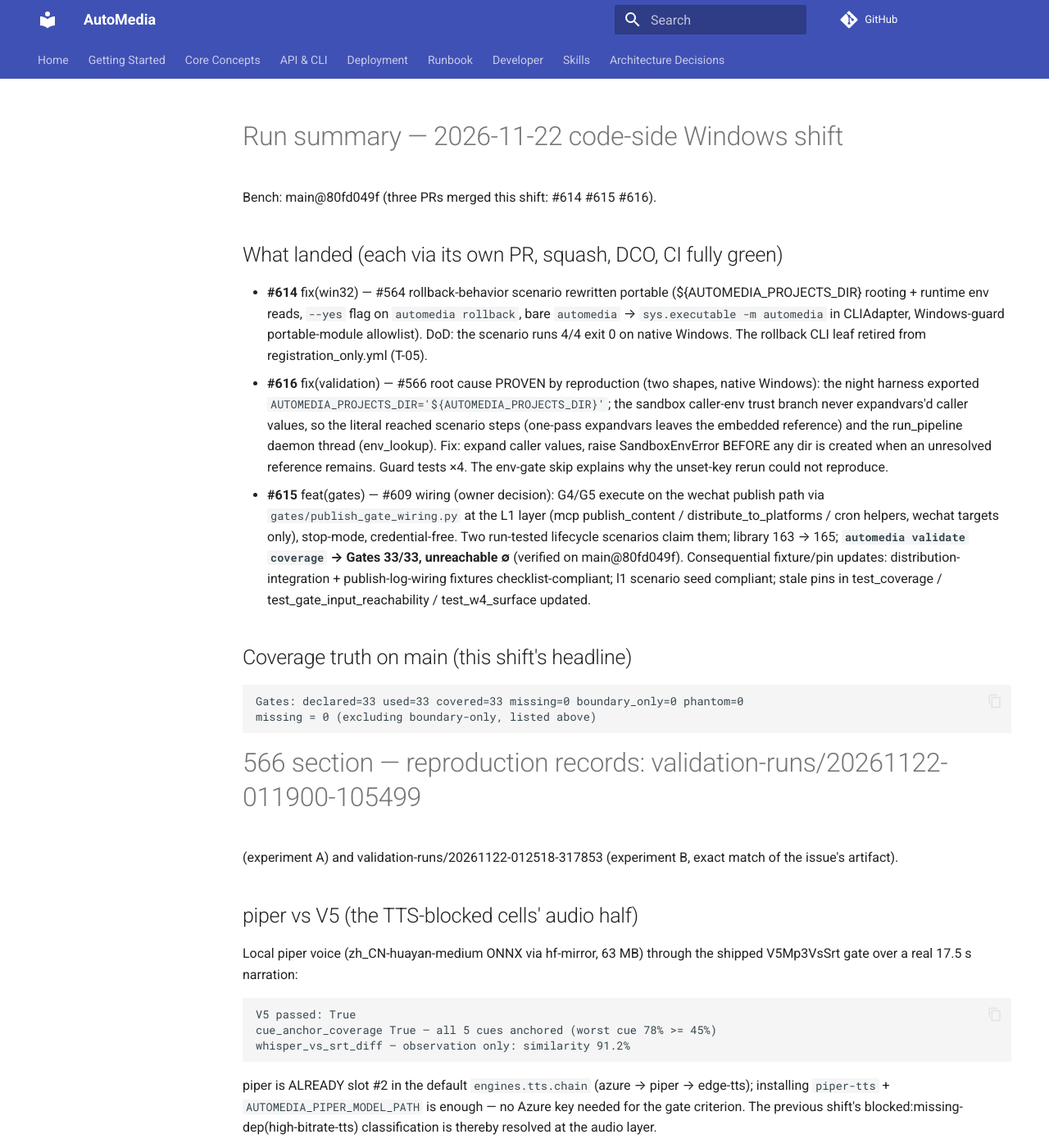
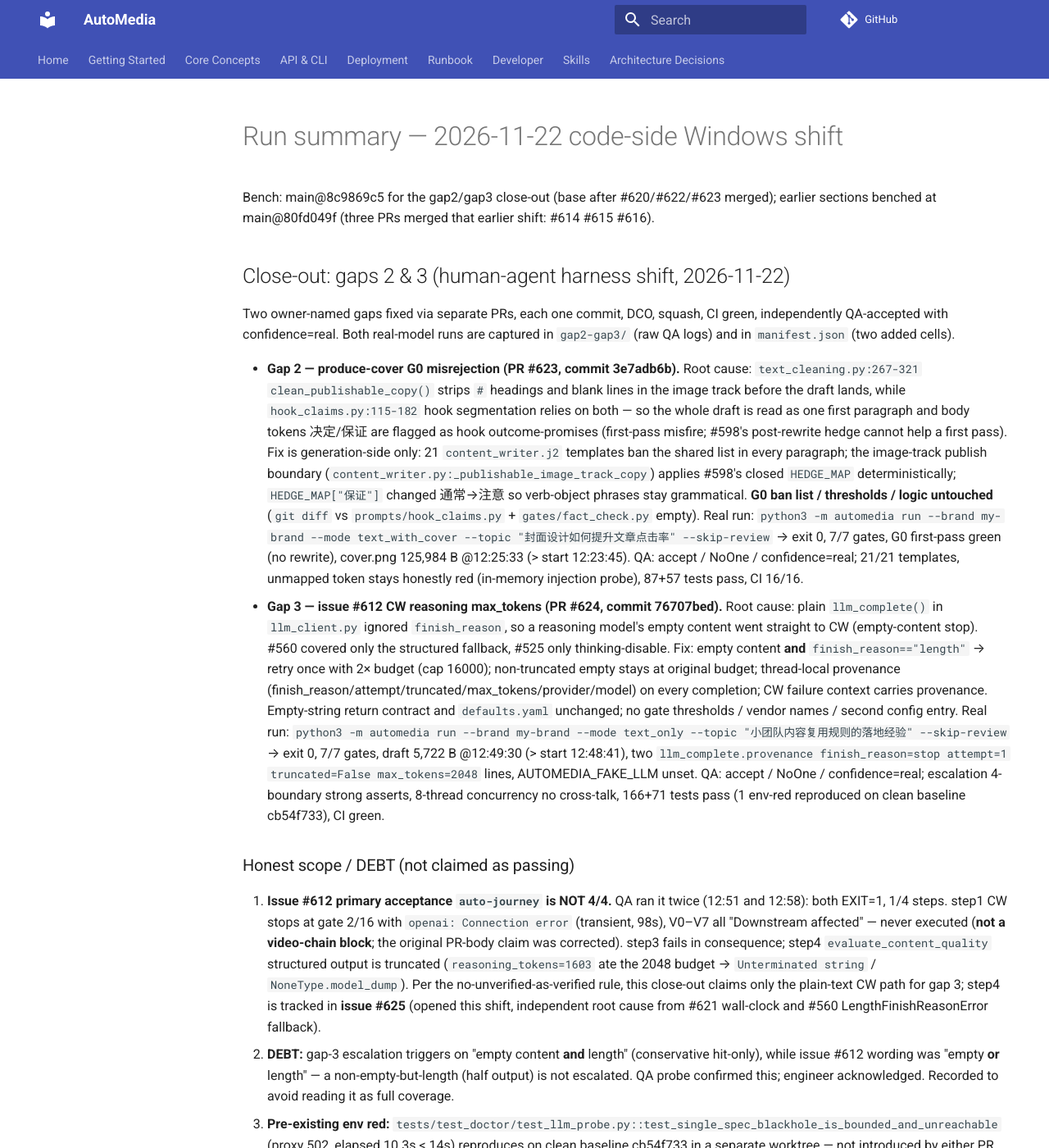
Before and after one commit to 1StepMore/AutoMedia, an MkDocs documentation site: the page built from docs/dev/validation-evidence/production-matrix/2026-11-22/run-summary.md, in a window 1280 px wide and 1400 px high. Shown: the whole window at 82% size. Built offline with MkDocs 1.6.1 and Material for MkDocs 9.7.7, drawn with Linux system fonts in a browser that asks for light colours; comment, search, counter and statistics services are not loaded; some of the changed text lies outside the part shown.

Commit message:
chore(validation): record gap2/gap3 real-model evidence (2026-11-22) (#628)
Signed-off-by: 1StepMore <140780063+1StepMore@users.noreply.github.com>

```diff
--- /dev/null
+++ b/docs/dev/validation-evidence/production-matrix/2026-11-22/gap2-gap3/qa-gap2-meta.txt
@@ -0,0 +1,2 @@
+QA_VERIFY_START=2026-11-22 12:23:45 +0800
+EXIT_CODE=0
--- /dev/null
+++ b/docs/dev/validation-evidence/production-matrix/2026-11-22/gap2-gap3/qa-gap3-auto-rerun-meta.txt
@@ -0,0 +1,2 @@
+AUTO_JOURNEY_RERUN_START=2026-11-22 12:58:13 +0800
+AUTO_JOURNEY_RERUN_EXIT=1
--- /dev/null
+++ b/docs/dev/validation-evidence/production-matrix/2026-11-22/gap2-gap3/qa-gap3-meta.txt
@@ -0,0 +1,2 @@
+QA_GAP3_START=2026-11-22 12:48:41 +0800
+EXIT_CODE=0
--- a/docs/dev/validation-evidence/production-matrix/2026-11-22/run-summary.md
+++ b/docs/dev/validation-evidence/production-matrix/2026-11-22/run-summary.md
@@ -1,6 +1,26 @@
 # Run summary — 2026-11-22 code-side Windows shift
 
-Bench: main@80fd049f (three PRs merged this shift: #614 #615 #616).
+Bench: main@8c9869c5 for the gap2/gap3 close-out (base after #620/#622/#623 merged); earlier sections benched at main@80fd049f (three PRs merged that earlier shift: #614 #615 #616).
+
+## Close-out: gaps 2 & 3 (human-agent harness shift, 2026-11-22)
+
+Two owner-named gaps fixed via separate PRs, each one commit, DCO, squash, CI green, independently QA-accepted with confidence=real. Both real-model runs are captured in `gap2-gap3/` (raw QA logs) and in `manifest.json` (two added cells).
+
+- **Gap 2 — produce-cover G0 misrejection (PR #623, commit 3e7adb6b).** Root cause: `text_cleaning.py:267-321` `clean_publishable_copy()` strips `#` headings and blank lines in the image track before the draft lands, while `hook_claims.py:115-182` hook segmentation relies on both — so the whole draft is read as one first paragraph and body tokens 决定/保证 are flagged as hook outcome-promises (first-pass misfire; #598's post-rewrite hedge cannot help a first pass). Fix is generation-side only: 21 `content_writer.j2` templates ban the shared list in every paragraph; the image-track publish boundary (`content_writer.py:_publishable_image_track_copy`) applies #598's closed `HEDGE_MAP` deterministically; `HEDGE_MAP["保证"]` changed 通常→注意 so verb-object phrases stay grammatical. **G0 ban list / thresholds / logic untouched** (`git diff` vs `prompts/hook_claims.py` + `gates/fact_check.py` empty). Real run: `python3 -m automedia run --brand my-brand --mode text_with_cover --topic "封面设计如何提升文章点击率" --skip-review` → exit 0, 7/7 gates, G0 first-pass green (no rewrite), cover.png 125,984 B @12:25:33 (> start 12:23:45). QA: accept / NoOne / confidence=real; 21/21 templates, unmapped token stays honestly red (in-memory injection probe), 87+57 tests pass, CI 16/16.
+- **Gap 3 — issue #612 CW reasoning max_tokens (PR #624, commit 76707bed).** Root cause: plain `llm_complete()` in `llm_client.py` ignored `finish_reason`, so a reasoning model's empty content went straight to CW (empty-content stop). #560 covered only the structured fallback, #525 only thinking-disable. Fix: empty content **and** `finish_reason=="length"` → retry once with 2× budget (cap 16000); non-truncated empty stays at original budget; thread-local provenance (finish_reason/attempt/truncated/max_tokens/provider/model) on every completion; CW failure context carries provenance. Empty-string return contract and `defaults.yaml` unchanged; no gate thresholds / vendor names / second config entry. Real run: `python3 -m automedia run --brand my-brand --mode text_only --topic "小团队内容复用规则的落地经验" --skip-review` → exit 0, 7/7 gates, draft 5,722 B @12:49:30 (> start 12:48:41), two `llm_complete.provenance finish_reason=stop attempt=1 truncated=False max_tokens=2048` lines, AUTOMEDIA_FAKE_LLM unset. QA: accept / NoOne / confidence=real; escalation 4-boundary strong asserts, 8-thread concurrency no cross-talk, 166+71 tests pass (1 env-red reproduced on clean baseline cb54f733), CI green.
+
+### Honest scope / DEBT (not claimed as passing)
+
+1. **Issue #612 primary acceptance `auto-journey` is NOT 4/4.** QA ran it twice (12:51 and 12:58): both EXIT=1, 1/4 steps. step1 CW stops at gate 2/16 with `openai: Connection error` (transient, 98s), V0–V7 all "Downstream affected" — never executed (**not a video-chain block**; the original PR-body claim was corrected). step3 fails in consequence; step4 `evaluate_content_quality` structured output is truncated (`reasoning_tokens=1603` ate the 2048 budget → `Unterminated string` / `NoneType.model_dump`). Per the no-unverified-as-verified rule, this close-out claims only the plain-text CW path for gap 3; step4 is tracked in **issue #625** (opened this shift, independent root cause from #621 wall-clock and #560 LengthFinishReasonError fallback).
+2. **DEBT:** gap-3 escalation triggers on "empty content **and** length" (conservative hit-only), while issue #612 wording was "empty **or** length" — a non-empty-but-length (half output) is not escalated. QA probe confirmed this; engineer acknowledged. Recorded to avoid reading it as full coverage.
+3. **Pre-existing env red:** `tests/test_doctor/test_llm_probe.py::test_single_spec_blackhole_is_bounded_and_unreachable` (proxy 502, elapsed 10.3s < 14s) reproduces on clean baseline cb54f733 in a separate worktree — not introduced by either PR. Both PRs skipped 3 pre-commit hooks that are red on a clean HEAD (ruff S603 in untouched `scripts/agent/autonomy.py`; ruff-format rewriting unrelated files; pytest hanging on an existing real-LLM unit test); all other hooks passed.
+
+### Matrix verdicts re-verified on main@8c9869c5 (after #623 merged)
+
+- Judgement 1 (matrix full + 0 missing): `python3 scripts/nightly_gap.py` exit 0, total_units=3 / passing=3 / gap=[]; four sides missing=0 (mcp 63/64 boundary_only=1, cli 21/21, gates 33/33, modes 9/9).
+- Judgement 2 (quality gates green): both PRs' CI fully green after rebase; gates 33/33 unreachable=0; failed journeys all `blocked:missing-dep` / `blocked:llm-endpoint-unstable` (not counted in coverage per owner rule, written to handoff).
+- Judgement 3 (evidence committed): this section + two manifest cells + raw QA logs in `gap2-gap3/` (this PR).
+
 
 ## What landed (each via its own PR, squash, DCO, CI fully green)
 
```
Also changed, not shown: docs/dev/doc-inventory.md (+6 -2 lines), docs/dev/validation-evidence/production-matrix/2026-11-22/manifest.json.
